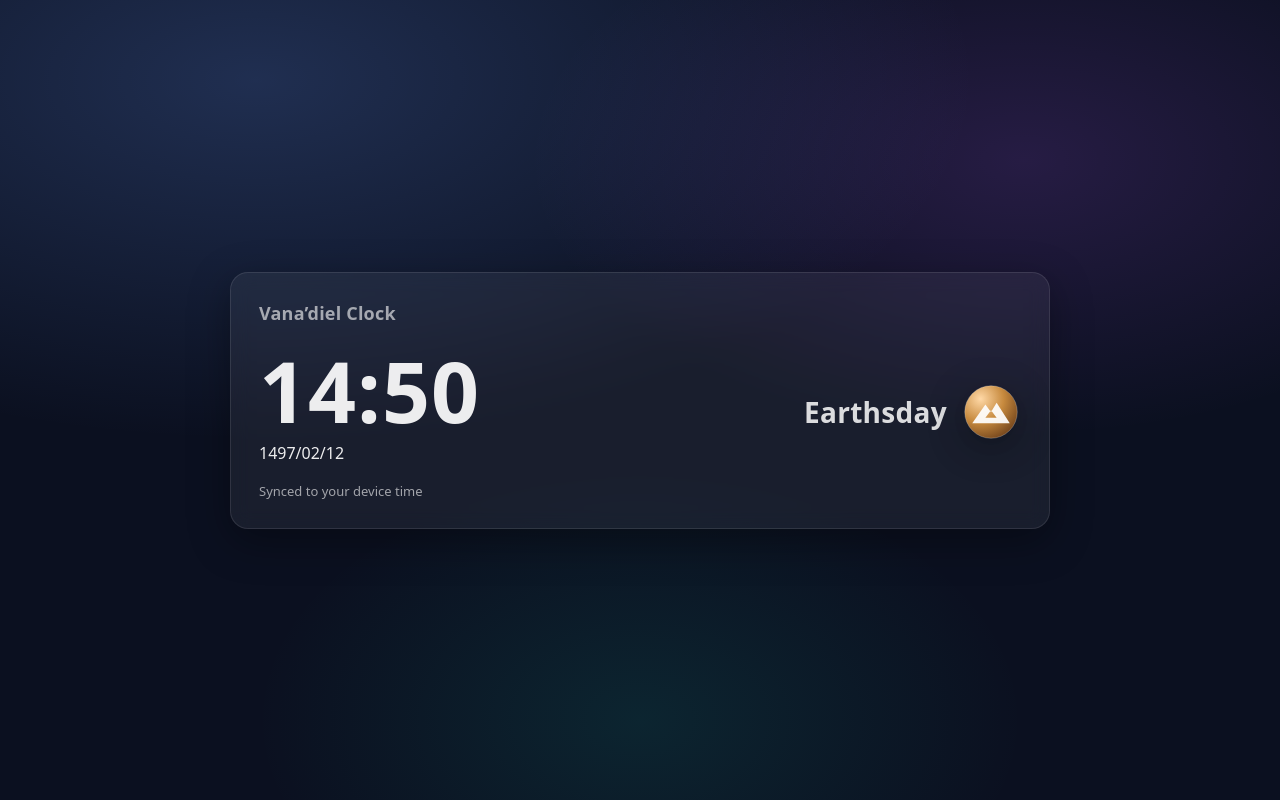
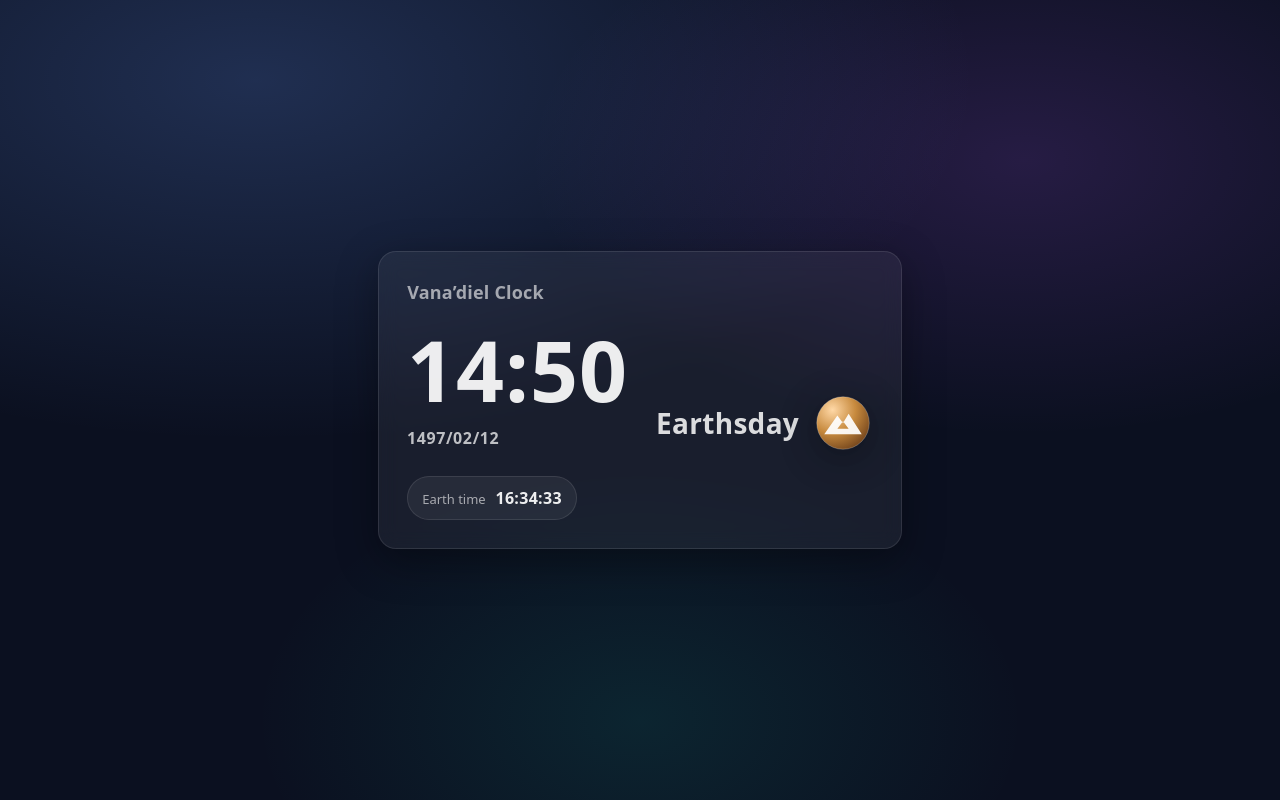
Before and after one commit to heronvalev/vandiel-clock, a Flask app: page / in a window 1280 px wide. Run offline with Flask 3, Linux system fonts and the light colour scheme.

Commit message:
Add Earth time pill and refine layout

```diff
--- a/app/static/main.css
+++ b/app/static/main.css
@@ -32,7 +32,8 @@ body {
 }
 
 .panel {
-  width: min(820px, 100%);
+  width: fit-content;
+  max-width: 100%;
   padding: 28px;
   border-radius: 18px;
   background: var(--panel);
@@ -57,6 +58,29 @@ body {
   color: var(--muted);
 }
 
+/* NEW: two-column layout */
+.clock-layout {
+  display: grid;
+  grid-template-columns: auto auto;
+  justify-content: start;
+  align-items: center;
+  gap: 28px;
+  width: fit-content;
+}
+
+.clock-left {
+  display: flex;
+  flex-direction: column;
+  gap: 12px;
+  align-items: flex-start;
+}
+
+.clock-right {
+  display: flex;
+  align-items: center;
+  justify-content: flex-end;
+}
+
 /* Big time */
 .clock {
   font-size: clamp(44px, 7vw, 84px);
@@ -65,14 +89,15 @@ body {
   line-height: 1.05;
 }
 
-/* Time + day/icon row */
-.clock-row {
-  display: flex;
-  align-items: baseline;
-  justify-content: space-between;
-  gap: 18px;
+/* Date */
+.date {
+  font-size: 16px;
+  font-weight: 600;
+  color: rgba(255, 255, 255, 0.72);
+  letter-spacing: 0.6px;
 }
 
+/* Day + icon block */
 .clock-meta {
   display: flex;
   align-items: center;
@@ -92,16 +117,44 @@ body {
   filter: drop-shadow(0 8px 18px rgba(0, 0, 0, 0.35));
 }
 
-.sub {
-  margin-top: 18px;
+/* Earth pill */
+.earth-pill {
+  margin-top: 15px;
+  display: inline-flex;
+  align-items: baseline;
+  gap: 10px;
+  padding: 10px 14px;
+  border-radius: 999px;
+  background: rgba(255, 255, 255, 0.06);
+  border: 1px solid rgba(255, 255, 255, 0.10);
+}
+
+.earth-label {
   font-size: 13px;
   color: var(--muted);
 }
 
+.earth-clock {
+  font-size: 16px;
+  font-weight: 650;
+  letter-spacing: 0.3px;
+}
+
 /* Small screens */
 @media (max-width: 520px) {
-  .panel { padding: 20px; }
+  .panel { width: 100%; }
   .panel-top { flex-direction: column; align-items: flex-start; }
-  .clock-row { align-items: flex-start; }
+
+  /* Stack columns on mobile */
+  .clock-layout {
+    grid-template-columns: 1fr;
+    gap: 16px;
+    align-items: start;
+  }
+
+  .clock-right {
+    justify-content: flex-start;
+  }
+
   .element-icon { width: 56px; height: 56px; }
 }
--- a/app/static/main.js
+++ b/app/static/main.js
@@ -15,6 +15,7 @@ const clockEl = document.getElementById("clock");
 const dayEl = document.getElementById("day");
 const elementIcon = document.getElementById("elementIcon");
 const dateEl = document.getElementById("vanaDate");
+const earthClockEl = document.getElementById("earthClock");
 
 const iconMap = {
     Fire: "fire.svg",
@@ -42,6 +43,13 @@ function updateClock() {
     if (!apiConfig) return;
 
     const nowMs = apiConfig.server_now_ms + (Date.now() - apiConfigLoadedAtMs);
+
+    const earthDate = new Date(nowMs);
+    const earthH = earthDate.getHours();
+    const earthM = earthDate.getMinutes();
+    const earthS = earthDate.getSeconds();
+
+    earthClockEl.textContent = `${pad2(earthH)}:${pad2(earthM)}:${pad2(earthS)}`;
 
     const earthEpochMs = apiConfig.earth_epoch_ms;
     const earthSecondsPassed = (nowMs - earthEpochMs) / 1000;
--- a/app/templates/index.html
+++ b/app/templates/index.html
@@ -15,19 +15,26 @@
                 <h1 class="title">Vana’diel Clock</h1>
             </div>
 
+            <div class="clock-layout">
+                <div class="clock-left">
+                    <div class="clock" id="clock">00:00:00</div>
 
-            <div class="clock-row">
-                <div class="clock" id="clock">00:00:00</div>
+                    <div class="date" id="vanaDate">1496/5/5</div>
 
-                <div class="clock-meta">
-                    <div class="day-big" id="day">Firesday</div>
-                    <img class="element-icon" id="elementIcon" alt="" />
+                    <div class="earth-pill">
+                        <div class="earth-label">Earth time</div>
+                        <div class="earth-clock" id="earthClock">00:00:00</div>
+                    </div>
+                </div>
+
+                <div class="clock-right">
+                    <div class="clock-meta">
+                        <div class="day-big" id="day">Firesday</div>
+                        <img class="element-icon" id="elementIcon" alt="" />
+                    </div>
                 </div>
             </div>
 
-            <div class="date" id="vanaDate">1496/5/5</div>
-
-            <div class="sub" id="subtext">Synced to your device time</div>
         </section>
     </main>
 
```
Also changed, not shown: app/__init__.py (added).
